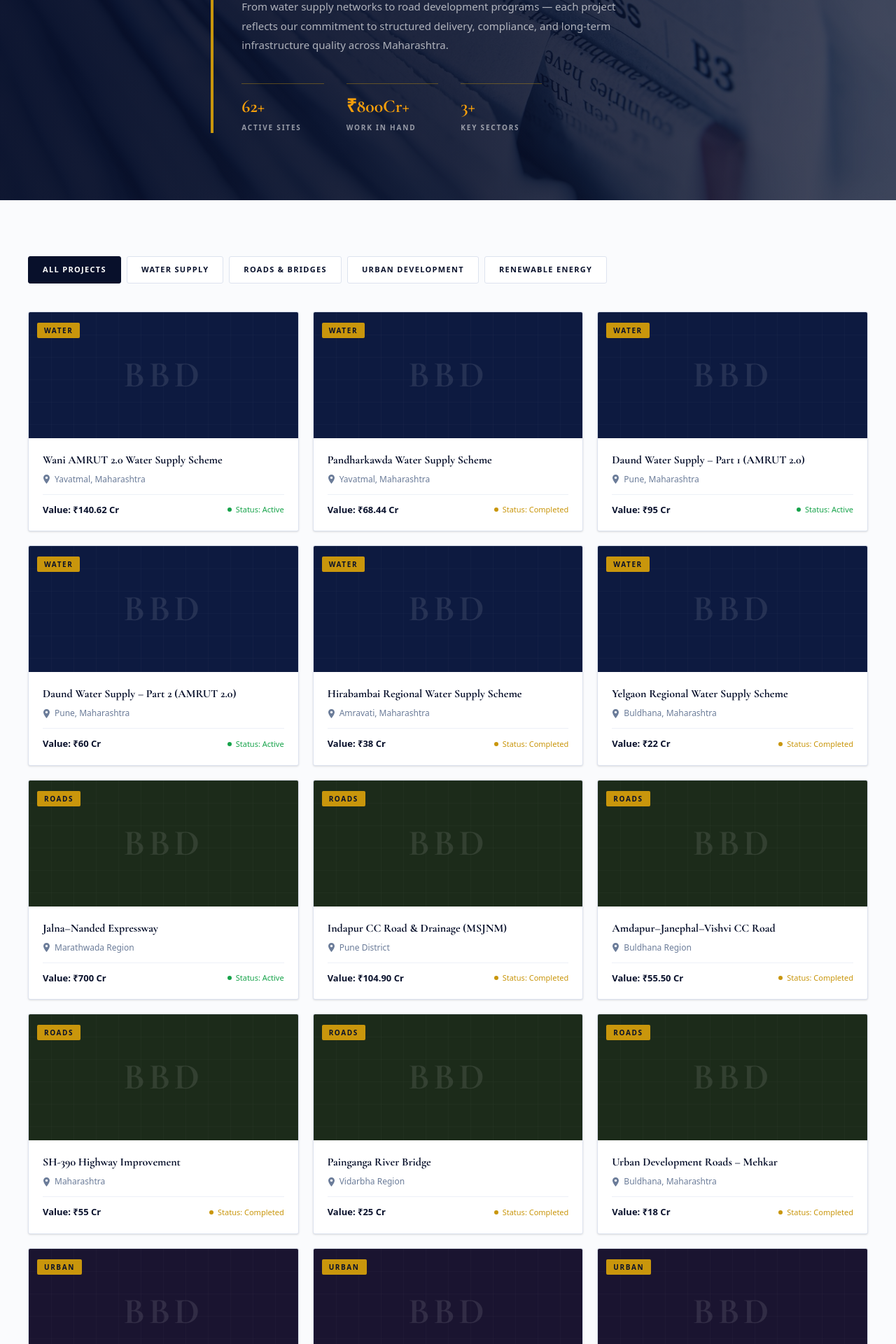
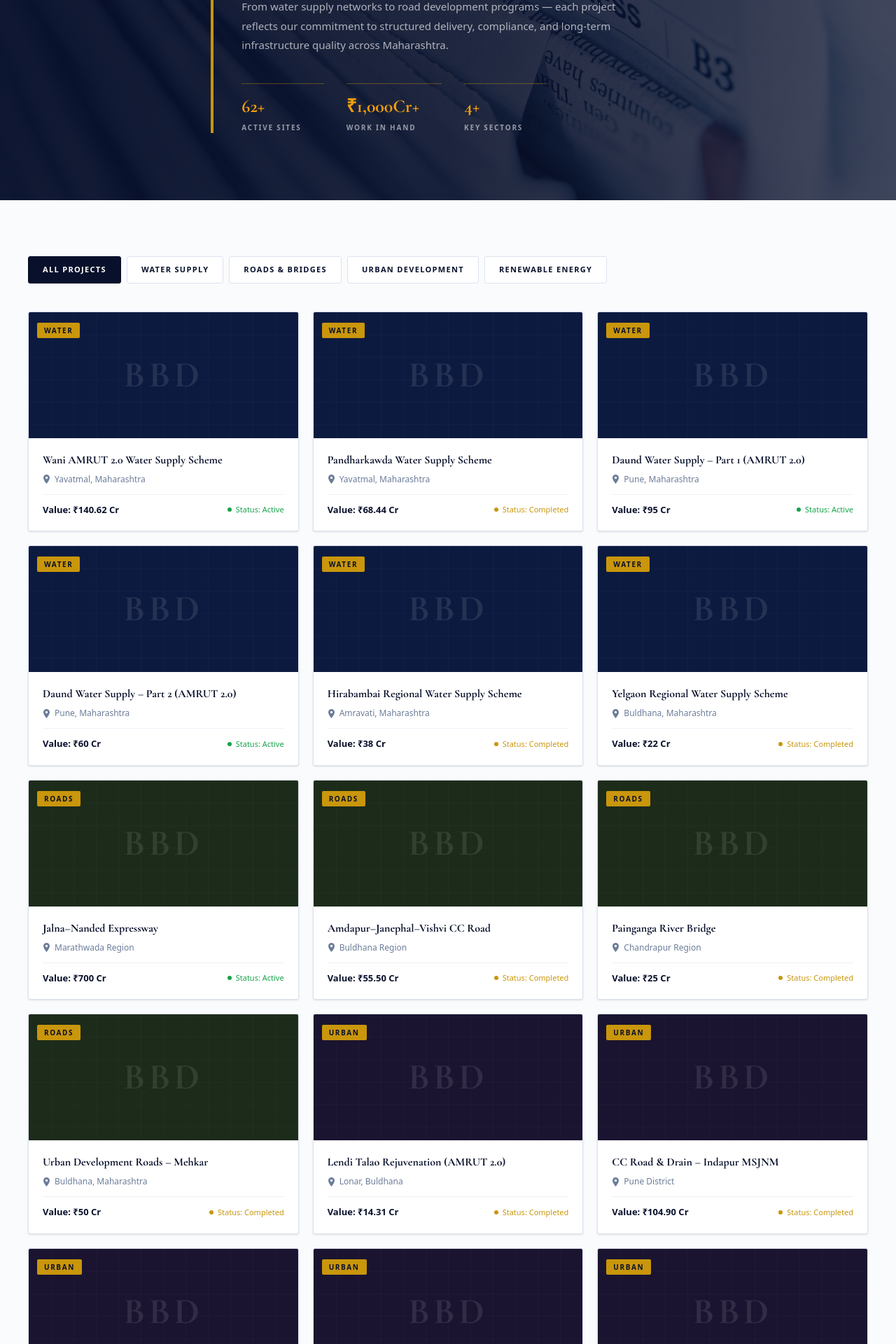
Before and after one commit to NiteshZagade/BBD_INFRA, a Next.js app: page /projects in a window 1280 px wide. Shown: the part 360-2280 px from the top of the page at 70% size. Built offline with nearby package versions, Linux system fonts and the light colour scheme.

Commit message:
Update projects data, hero stats, and fix key numbers font

```diff
--- a/src/app/page.tsx
+++ b/src/app/page.tsx
@@ -398,7 +398,6 @@ export default function Home() {
               >
                 <div
                   className="flex items-baseline justify-center gap-1 text-[54px] font-bold leading-none text-[#F59E0B]"
-                  style={{ fontFamily: "var(--font-cormorant), 'Cormorant Garamond', serif" }}
                 >
                   <AnimatedCounter
                     value={item.value}
--- a/src/app/projects/ProjectsIndex.tsx
+++ b/src/app/projects/ProjectsIndex.tsx
@@ -27,16 +27,15 @@ const projects: Project[] = [
   { name: "Yelgaon Regional Water Supply Scheme", value: "₹22 Cr", category: "Water Supply", badge: "WATER", location: "Buldhana, Maharashtra", status: "Completed", bgColor: "#0D1A40" },
   // Roads & Bridges
   { name: "Jalna–Nanded Expressway", value: "₹700 Cr", category: "Roads & Bridges", badge: "ROADS", location: "Marathwada Region", status: "Active", bgColor: "#1C2B1A" },
-  { name: "Indapur CC Road & Drainage (MSJNM)", value: "₹104.90 Cr", category: "Roads & Bridges", badge: "ROADS", location: "Pune District", status: "Completed", bgColor: "#1C2B1A" },
   { name: "Amdapur–Janephal–Vishvi CC Road", value: "₹55.50 Cr", category: "Roads & Bridges", badge: "ROADS", location: "Buldhana Region", status: "Completed", bgColor: "#1C2B1A" },
-  { name: "SH-390 Highway Improvement", value: "₹55 Cr", category: "Roads & Bridges", badge: "ROADS", location: "Maharashtra", status: "Completed", bgColor: "#1C2B1A" },
-  { name: "Painganga River Bridge", value: "₹25 Cr", category: "Roads & Bridges", badge: "ROADS", location: "Vidarbha Region", status: "Completed", bgColor: "#1C2B1A" },
-  { name: "Urban Development Roads – Mehkar", value: "₹18 Cr", category: "Roads & Bridges", badge: "ROADS", location: "Buldhana, Maharashtra", status: "Completed", bgColor: "#1C2B1A" },
+  { name: "Painganga River Bridge", value: "₹25 Cr", category: "Roads & Bridges", badge: "ROADS", location: "Chandrapur Region", status: "Completed", bgColor: "#1C2B1A" },
+  { name: "Urban Development Roads – Mehkar", value: "₹50 Cr", category: "Roads & Bridges", badge: "ROADS", location: "Buldhana, Maharashtra", status: "Completed", bgColor: "#1C2B1A" },
   // Urban Development
   { name: "Lendi Talao Rejuvenation (AMRUT 2.0)", value: "₹14.31 Cr", category: "Urban Development", badge: "URBAN", location: "Lonar, Buldhana", status: "Completed", bgColor: "#1A1430" },
   { name: "CC Road & Drain – Indapur MSJNM", value: "₹104.90 Cr", category: "Urban Development", badge: "URBAN", location: "Pune District", status: "Completed", bgColor: "#1A1430" },
-  { name: "Painganga River Bank & Flood Control", value: "₹12 Cr", category: "Urban Development", badge: "URBAN", location: "Buldhana, Maharashtra", status: "Completed", bgColor: "#1A1430" },
+  { name: "Wainganga River Bank & Flood Control", value: "₹12 Cr", category: "Urban Development", badge: "URBAN", location: "Buldhana, Maharashtra", status: "Completed", bgColor: "#1A1430" },
   { name: "Chhatrapati Shivaji Maharaj Udyan", value: "₹8 Cr", category: "Urban Development", badge: "URBAN", location: "Buldhana, Maharashtra", status: "Completed", bgColor: "#1A1430" },
+  { name: "Development of Healthy Streets in Shankarnagar and Dharampeth areas of Nagpur city as per Urban Street Design Guidelines", value: "₹25 Cr", category: "Urban Development", badge: "URBAN", location: "Nagpur, Maharashtra", status: "Active", bgColor: "#1A1430" },
   // Renewable Energy
   { name: "Solar Mini Highmast Poles – Gram Panchayats", value: "₹8 Cr", category: "Renewable Energy", badge: "SOLAR", location: "Bhandara, Maharashtra", status: "Completed", bgColor: "#1A1200" },
   { name: "Solar Highmast Street Lighting – Wani", value: "₹6 Cr", category: "Renewable Energy", badge: "SOLAR", location: "Yavatmal, Maharashtra", status: "Completed", bgColor: "#1A1200" },
@@ -195,8 +194,8 @@ export default function ProjectsIndex() {
             >
               {([
                 { prefix: "",  value: 62,  suffix: "+",   decimals: 0, label: "Active Sites" },
-                { prefix: "₹", value: 800, suffix: "Cr+", decimals: 0, label: "Work in Hand" },
-                { prefix: "",  value: 3,   suffix: "+",   decimals: 0, label: "Key Sectors" },
+                { prefix: "₹", value: 1000, suffix: "Cr+", decimals: 0, label: "Work in Hand" },
+                { prefix: "",  value: 4,   suffix: "+",   decimals: 0, label: "Key Sectors" },
               ] as const).map((s, i) => (
                 <div key={i} className="flex flex-col gap-1 border-t border-[rgba(201,150,12,0.4)] pt-3 pr-8">
                   <span className="text-[clamp(20px,2.5vw,26px)] font-bold text-[#F59E0B]"
```
